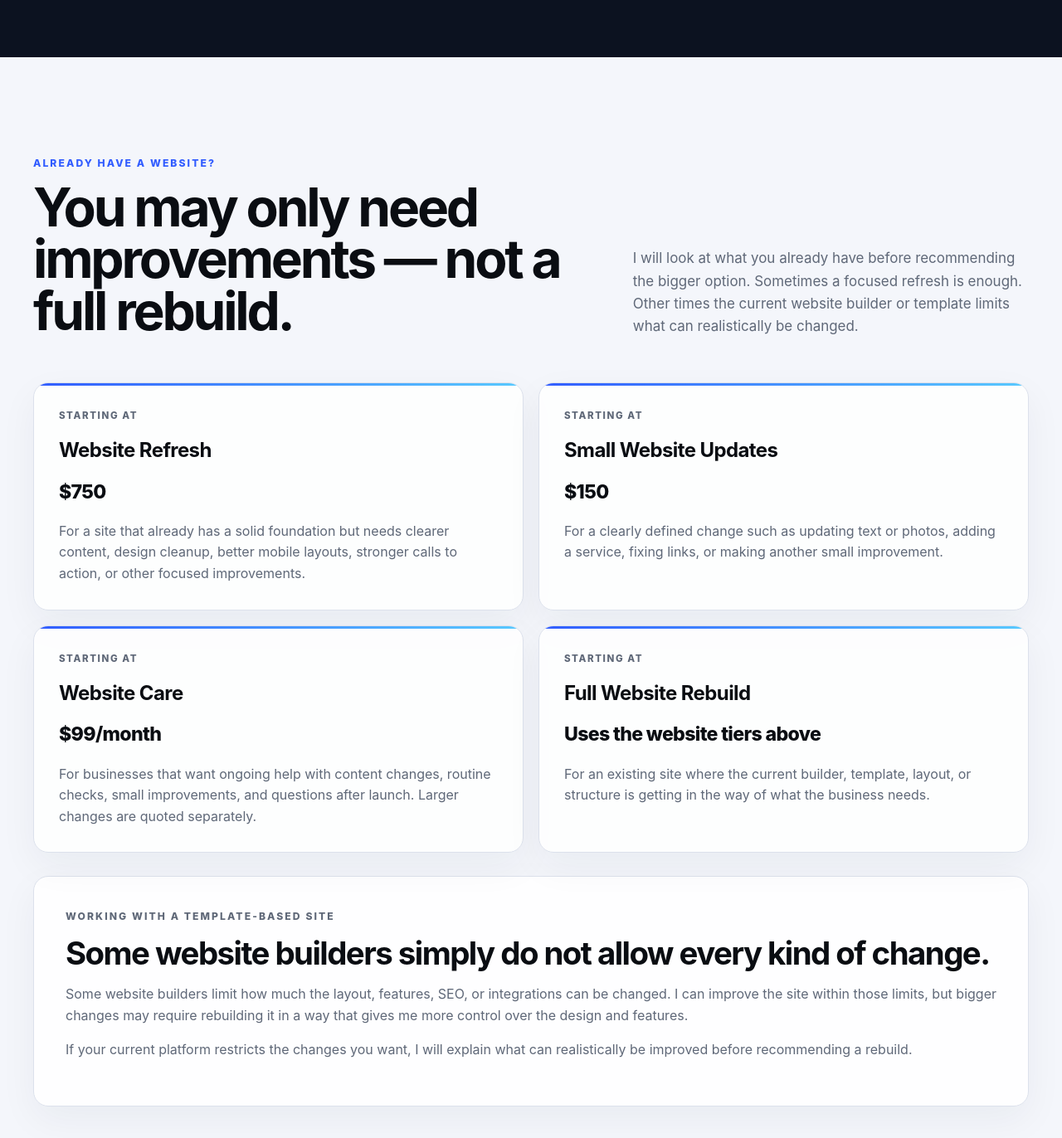
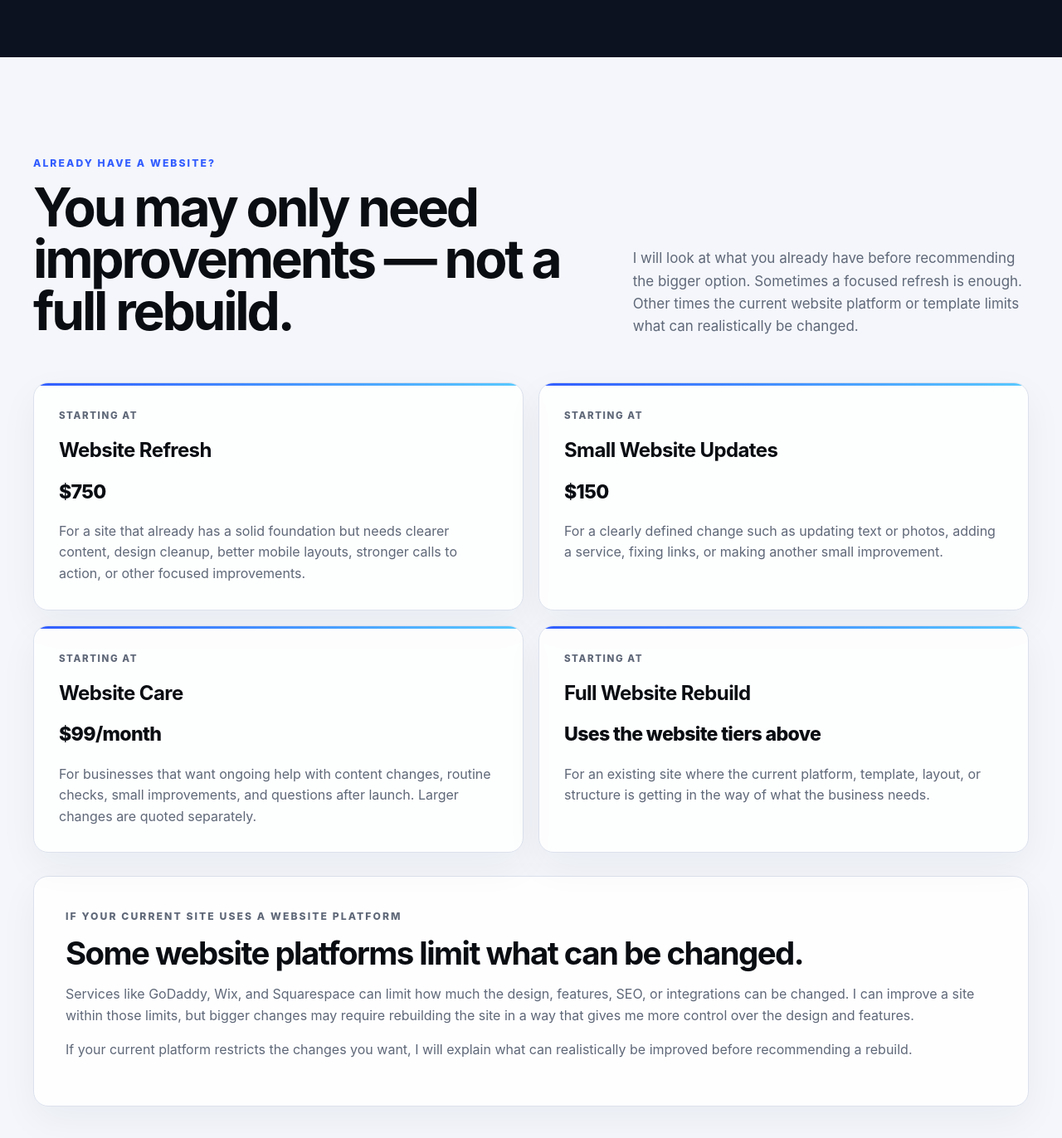
Before and after one commit to reaaland/pawcircle-llc-site, a Next.js app: page /pricing in a window 1280 px wide. Shown: the part 2578-3950 px from the top of the page at 83% size. Built offline with nearby package versions, Linux system fonts and the light colour scheme.

Commit message:
Clarify template platform pricing language

```diff
--- a/app/pricing/page.tsx
+++ b/app/pricing/page.tsx
@@ -72,7 +72,7 @@ const existingSiteOptions = [
   {
     title: "Full Website Rebuild",
     price: "Uses the website tiers above",
-    text: "For an existing site where the current builder, template, layout, or structure is getting in the way of what the business needs.",
+    text: "For an existing site where the current platform, template, layout, or structure is getting in the way of what the business needs.",
   },
 ] as const;
 
@@ -191,7 +191,7 @@ export default function PricingPage() {
             <h2>You may only need improvements — not a full rebuild.</h2>
           </div>
           <p>
-            I will look at what you already have before recommending the bigger option. Sometimes a focused refresh is enough. Other times the current website builder or template limits what can realistically be changed.
+            I will look at what you already have before recommending the bigger option. Sometimes a focused refresh is enough. Other times the current website platform or template limits what can realistically be changed.
           </p>
         </div>
 
@@ -207,10 +207,10 @@ export default function PricingPage() {
         </div>
 
         <aside className="template-note">
-          <p className="eyebrow">WORKING WITH A TEMPLATE-BASED SITE</p>
-          <h2>Some website builders simply do not allow every kind of change.</h2>
+          <p className="eyebrow">IF YOUR CURRENT SITE USES A WEBSITE PLATFORM</p>
+          <h2>Some website platforms limit what can be changed.</h2>
           <p>
-            Some website builders limit how much the layout, features, SEO, or integrations can be changed. I can improve the site within those limits, but bigger changes may require rebuilding it in a way that gives me more control over the design and features.
+            Services like GoDaddy, Wix, and Squarespace can limit how much the design, features, SEO, or integrations can be changed. I can improve a site within those limits, but bigger changes may require rebuilding the site in a way that gives me more control over the design and features.
           </p>
           <p>
             If your current platform restricts the changes you want, I will explain what can realistically be improved before recommending a rebuild.
```
